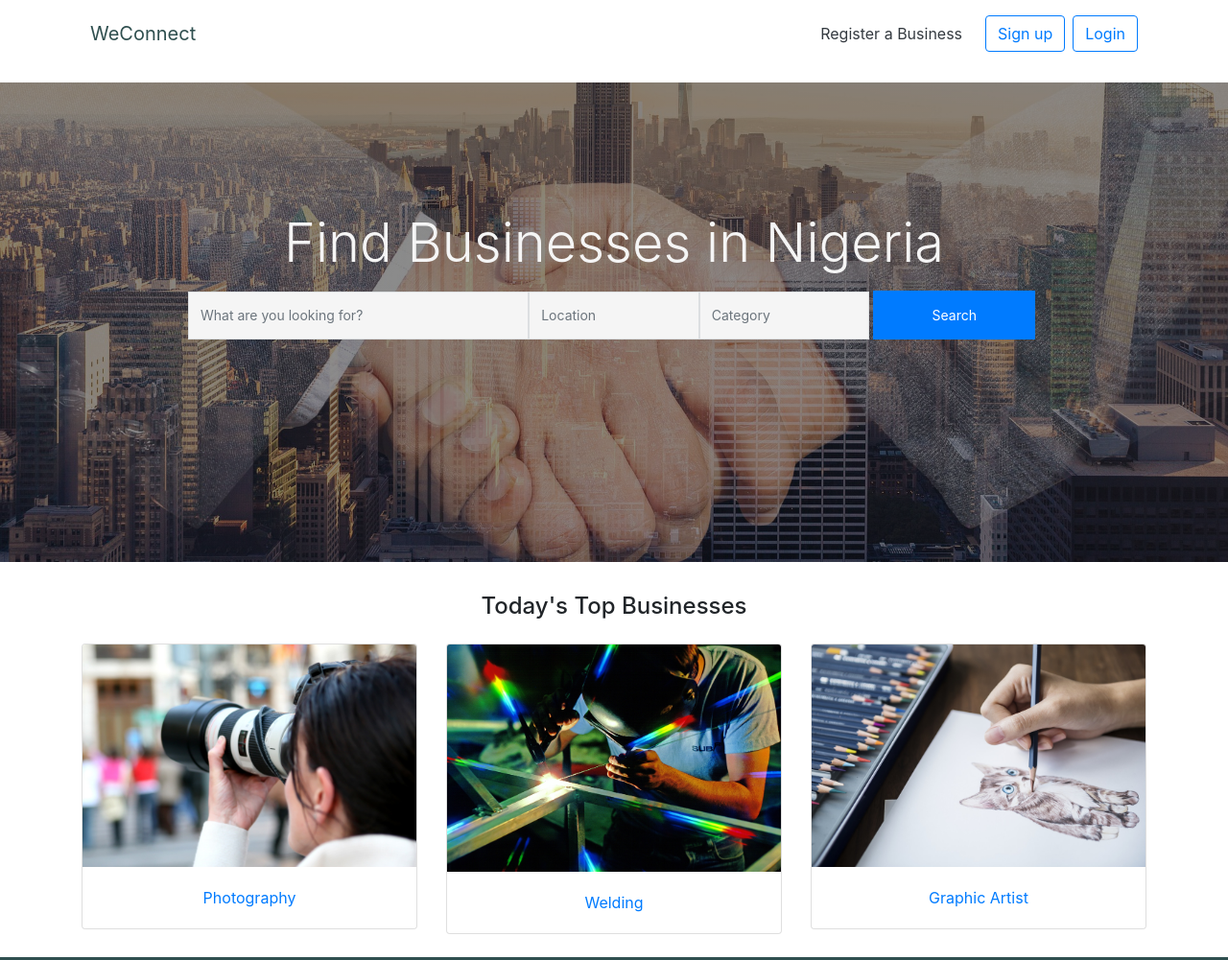
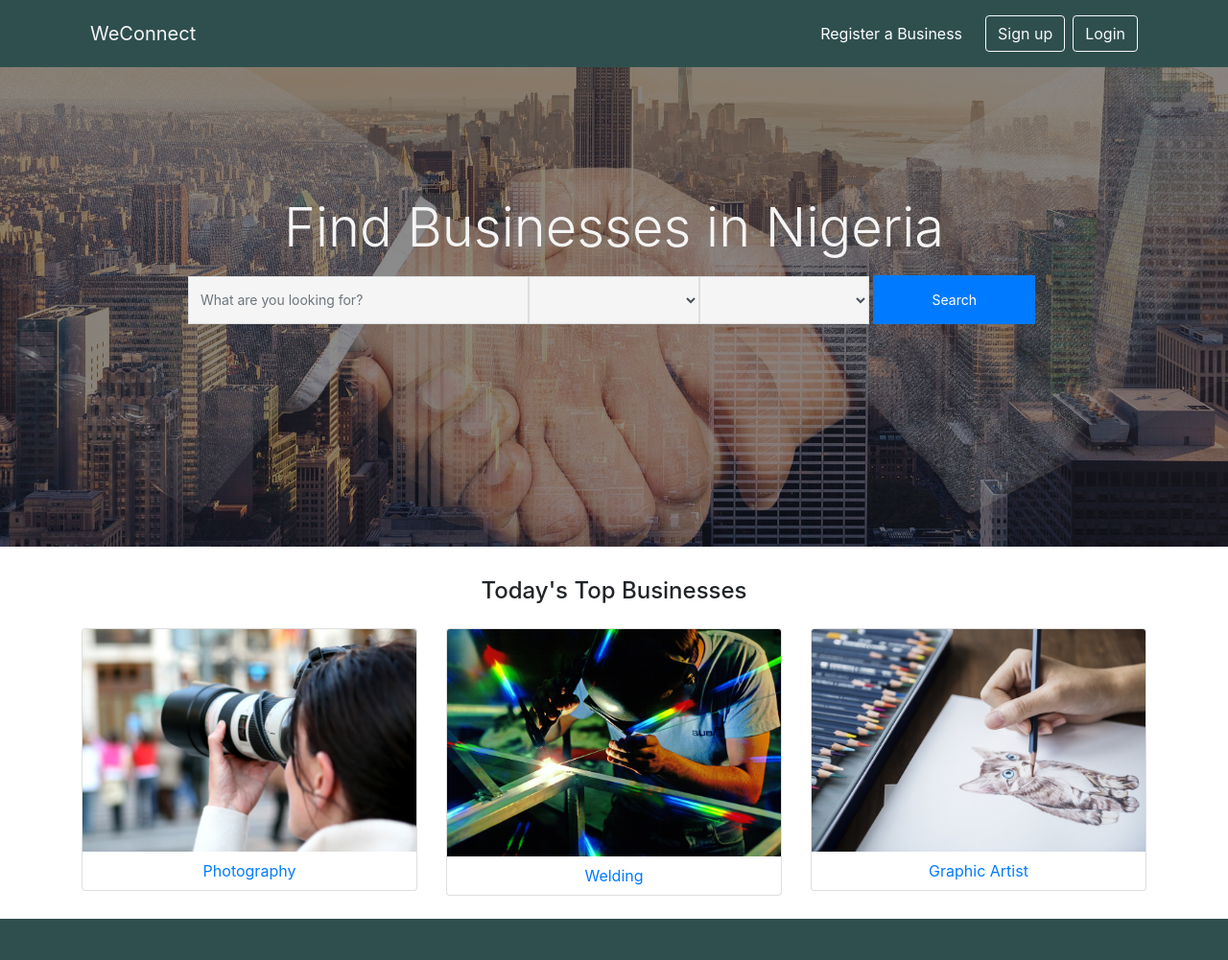
Before and after one commit to kyngsteev/WeConnect, a plain HTML site: page Template/index.html in a window 1280 px wide. Shown: the top 1001 px of the page at 96% size. Drawn offline with nearby package versions, Linux system fonts and the light colour scheme.

Commit message:
modified the header

```diff
--- a/Template/css/style.css
+++ b/Template/css/style.css
@@ -13,7 +13,11 @@ h5 > a, h5 > a:hover{
   color: darkslategray;
 }
 
-#footer-icon{
+#header{
+  background-color: darkslategrey !important;
+}
+
+#footer-icon, #icon-logo{
   color: whitesmoke;
 }
 
@@ -24,6 +28,7 @@ h5 > a, h5 > a:hover{
     rgba(0, 0, 0, 0.45)
   ), url('../image/img1.jpg') no-repeat center center;
   background-size: cover;
+  margin-top: -16px;
 }
 
 #jumbotron-content{
@@ -87,6 +92,10 @@ h5 > a, h5 > a:hover{
   width: 80%;
 }
 
+.form-title{
+  margin-bottom: 70px;
+}
+
 .jumbotron{
   height: 200px;
 }
@@ -118,6 +127,10 @@ h5 > a, h5 > a:hover{
   height: 100%;
 }
 
+.card-body{
+  padding: 0.5rem;
+}
+
 .description{
   font-size: 14px;
 }
--- a/Template/index.html
+++ b/Template/index.html
@@ -12,13 +12,15 @@
     <title>Welcome to WeConnect</title>
   </head>
   <body>
-      <div class="container d-flex flex-column flex-md-row align-items-center p-3 px-md-4 mb-3 bg-white">
-        <h5 class="my-0 mr-md-auto font-weight-normal"><a href="index.html">WeConnect</a></h5>
-        <nav class="my-2 my-md-0 mr-md-3">
-          <a class="p-2 text-dark" href="register.html">Register a Business</a>
-        </nav>
-        <a class="btn btn-outline-primary mr-sm-2" href="signup.html">Sign up</a>
-        <a class="btn btn-outline-primary" href="login.html">Login</a>
+      <div class="container-fluid" id="header">
+        <div class="container d-flex flex-column flex-md-row align-items-center p-3 px-md-4 mb-3">
+          <h5 class="my-0 mr-md-auto font-weight-normal"><a href="index.html" id="icon-logo">WeConnect</a></h5>
+          <nav class="my-2 my-md-0 mr-md-3">
+            <a class="p-2 text-white" href="register.html">Register a Business</a>
+          </nav>
+          <a class="btn btn-outline-light mr-sm-2" href="signup.html">Sign up</a>
+          <a class="btn btn-outline-light" href="login.html">Login</a>
+        </div>
       </div>
       <section class="jumbotron jumbotron-fluid" id="main-jumbotron">
           <div class="container">
@@ -26,8 +28,20 @@
                 <p class="display-4">Find Businesses in Nigeria</p>
                 <form class="form-inline my-2 my-lg-0">
                     <input class="form-control" id="search" type="search" placeholder="What are you looking for?">
-                    <input class="form-control" id="location" type="search" placeholder="Location">
-                    <input class="form-control mr-1" id="category" type="search" placeholder="Category">
+                    <select class="form-control" id="location">
+                      <option value="" disabled selected>Location...</option>
+                      <option>Lagos</option>
+                      <option>Abuja</option>
+                      <option>Kano</option>
+                      <option>Calabar</option>
+                    </select>
+                    <select class="form-control mr-1" id="category">
+                      <option value="" disabled selected>Category...</option>
+                      <option>Banking</option>
+                      <option>Education</option>
+                      <option>Plumbing</option>
+                      <option>Photography</option>
+                    </select>
                     <button class="btn btn-primary" id="submit" type="submit">Search</button>
                 </form>
             </div>
```
Also changed, not shown: Template/edit.html (+9 -7 lines), Template/listpage.html (+9 -7 lines), Template/profile.html (+9 -7 lines), Template/register.html (+14 -12 lines).
